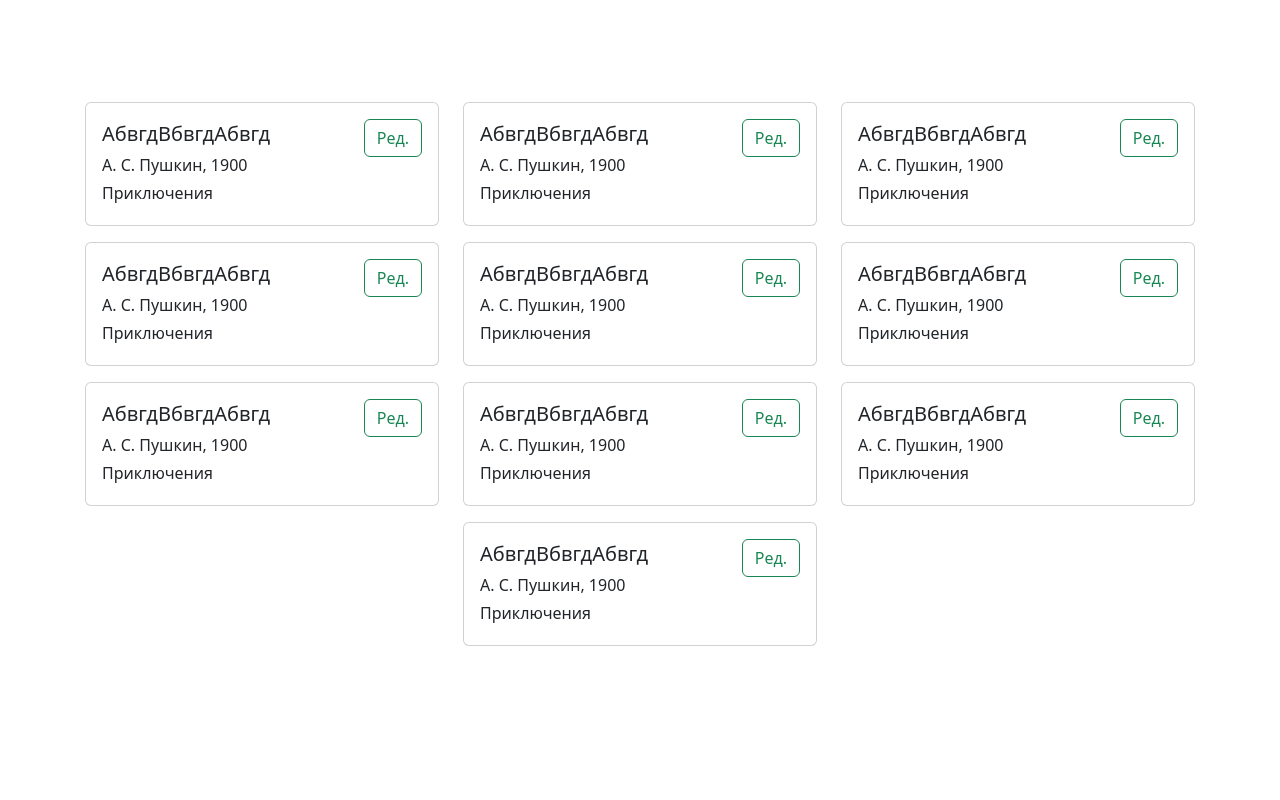
After one commit to eetosuu/TestTask, a Yii app: template views/book/index.php in a window 1280 px wide. The commit adds this page. Run offline with PHP 8.4 and a stand-in for Yii, Linux system fonts and the light colour scheme; the template is opened without the code that fills it, so the values that code supplies are empty; some libraries are stand-ins or nearby versions.

```diff
--- a/config/web.php
+++ b/config/web.php
@@ -42,10 +42,12 @@ $config = [
             ],
         ],
         'db' => $db,
+        'defaultRoute' => 'book/index',
         'urlManager' => [
             'enablePrettyUrl' => true,
             'showScriptName' => false,
             'rules' => [
+                '' => '',
             ],
         ],
     ],
--- a/models/ContactForm.php
+++ b/models/ContactForm.php
@@ -15,7 +15,6 @@ class ContactForm extends Model
     public $subject;
     public $body;
     public $verifyCode;
-
 
     /**
      * @return array the validation rules.
--- /dev/null
+++ b/views/book/index.php
@@ -0,0 +1,178 @@
+<?php
+
+/** @var yii\web\View $this */
+
+$this->title = 'Книги';
+?>
+<div class="row row-cols-3 justify-content-center gy-3 mt-3">
+    <div class="col-4">
+        <div class="card">
+            <div id="" class="card-body">
+                <div class="d-flex justify-content-between">
+                    <span class="card-title fs-5">АбвгдВбвгдАбвгд</span>
+                    <a href=""
+                       class="btn btn-outline-success align-self-start">Ред.</a>
+                </div>
+                <div class="card-subtitle mb-2 fs-6">
+                    А. С. Пушкин, 1900
+                </div>
+                <div class="card-subtitle mb-1">
+                    Приключения
+                </div>
+            </div>
+        </div>
+    </div>
+    <div class="col-4">
+        <div class="card">
+            <div id="" class="card-body">
+                <div class="d-flex justify-content-between">
+                    <span class="card-title fs-5">АбвгдВбвгдАбвгд</span>
+                    <a href=""
+                       class="btn btn-outline-success align-self-start">Ред.</a>
+                </div>
+                <div class="card-subtitle mb-2 fs-6">
+                    А. С. Пушкин, 1900
+                </div>
+                <div class="card-subtitle mb-1">
+                    Приключения
+                </div>
+            </div>
+        </div>
+    </div>
+    <div class="col-4">
+        <div class="card">
+            <div id="" class="card-body">
+                <div class="d-flex justify-content-between">
+                    <span class="card-title fs-5">АбвгдВбвгдАбвгд</span>
+                    <a href=""
+                       class="btn btn-outline-success align-self-start">Ред.</a>
+                </div>
+                <div class="card-subtitle mb-2 fs-6">
+                    А. С. Пушкин, 1900
+                </div>
+                <div class="card-subtitle mb-1">
+                    Приключения
+                </div>
+            </div>
+        </div>
+    </div>
+    <div class="col-4">
+        <div class="card">
+            <div id="" class="card-body">
+                <div class="d-flex justify-content-between">
+                    <span class="card-title fs-5">АбвгдВбвгдАбвгд</span>
+                    <a href=""
+                       class="btn btn-outline-success align-self-start">Ред.</a>
+                </div>
+                <div class="card-subtitle mb-2 fs-6">
+                    А. С. Пушкин, 1900
+                </div>
+                <div class="card-subtitle mb-1">
+                    Приключения
+                </div>
+            </div>
+        </div>
+    </div>
+    <div class="col-4">
+        <div class="card">
+            <div id="" class="card-body">
+                <div class="d-flex justify-content-between">
+                    <span class="card-title fs-5">АбвгдВбвгдАбвгд</span>
+                    <a href=""
+                       class="btn btn-outline-success align-self-start">Ред.</a>
+                </div>
+                <div class="card-subtitle mb-2 fs-6">
+                    А. С. Пушкин, 1900
+                </div>
+                <div class="card-subtitle mb-1">
+                    Приключения
+                </div>
+            </div>
+        </div>
+    </div>
+    <div class="col-4">
+        <div class="card">
+            <div id="" class="card-body">
+                <div class="d-flex justify-content-between">
+                    <span class="card-title fs-5">АбвгдВбвгдАбвгд</span>
+                    <a href=""
+                       class="btn btn-outline-success align-self-start">Ред.</a>
+                </div>
+                <div class="card-subtitle mb-2 fs-6">
+                    А. С. Пушкин, 1900
+                </div>
+                <div class="card-subtitle mb-1">
+                    Приключения
+                </div>
+            </div>
+        </div>
+    </div>
+    <div class="col-4">
+        <div class="card">
+            <div id="" class="card-body">
+                <div class="d-flex justify-content-between">
+                    <span class="card-title fs-5">АбвгдВбвгдАбвгд</span>
+                    <a href=""
+                       class="btn btn-outline-success align-self-start">Ред.</a>
+                </div>
+                <div class="card-subtitle mb-2 fs-6">
+                    А. С. Пушкин, 1900
+                </div>
+                <div class="card-subtitle mb-1">
+                    Приключения
+                </div>
+            </div>
+        </div>
+    </div>
+    <div class="col-4">
+        <div class="card">
+            <div id="" class="card-body">
+                <div class="d-flex justify-content-between">
+                    <span class="card-title fs-5">АбвгдВбвгдАбвгд</span>
+                    <a href=""
+                       class="btn btn-outline-success align-self-start">Ред.</a>
+                </div>
+                <div class="card-subtitle mb-2 fs-6">
+                    А. С. Пушкин, 1900
+                </div>
+                <div class="card-subtitle mb-1">
+                    Приключения
+                </div>
+            </div>
+        </div>
+    </div>
+    <div class="col-4">
+        <div class="card">
+            <div id="" class="card-body">
+                <div class="d-flex justify-content-between">
+                    <span class="card-title fs-5">АбвгдВбвгдАбвгд</span>
+                    <a href=""
+                       class="btn btn-outline-success align-self-start">Ред.</a>
+                </div>
+                <div class="card-subtitle mb-2 fs-6">
+                    А. С. Пушкин, 1900
+                </div>
+                <div class="card-subtitle mb-1">
+                    Приключения
+                </div>
+            </div>
+        </div>
+    </div>
+    <div class="col-4">
+        <div class="card">
+            <div id="" class="card-body">
+                <div class="d-flex justify-content-between">
+                    <span class="card-title fs-5">АбвгдВбвгдАбвгд</span>
+                    <a href=""
+                       class="btn btn-outline-success align-self-start">Ред.</a>
+                </div>
+                <div class="card-subtitle mb-2 fs-6">
+                    А. С. Пушкин, 1900
+                </div>
+                <div class="card-subtitle mb-1">
+                    Приключения
+                </div>
+            </div>
+        </div>
+    </div>
+</div>
--- a/views/layouts/main.php
+++ b/views/layouts/main.php
@@ -34,7 +34,7 @@ $this->registerLinkTag(['rel' => 'icon', 'type' => 'image/x-icon', 'href' => Yii
     NavBar::begin([
         'brandLabel' => Yii::$app->name,
         'brandUrl' => Yii::$app->homeUrl,
-        'options' => ['class' => 'navbar-expand-md navbar-dark bg-dark fixed-top']
+        'options' => ['class' => 'navbar-expand-md bg-info fixed-top navbar-dark']
     ]);
     echo Nav::widget([
         'options' => ['class' => 'navbar-nav'],
@@ -42,16 +42,6 @@ $this->registerLinkTag(['rel' => 'icon', 'type' => 'image/x-icon', 'href' => Yii
             ['label' => 'Home', 'url' => ['/site/index']],
             ['label' => 'About', 'url' => ['/site/about']],
             ['label' => 'Contact', 'url' => ['/site/contact']],
-            Yii::$app->user->isGuest
-                ? ['label' => 'Login', 'url' => ['/site/login']]
-                : '<li class="nav-item">'
-                    . Html::beginForm(['/site/logout'])
-                    . Html::submitButton(
-                        'Logout (' . Yii::$app->user->identity->username . ')',
-                        ['class' => 'nav-link btn btn-link logout']
-                    )
-                    . Html::endForm()
-                    . '</li>'
         ]
     ]);
     NavBar::end();
@@ -60,22 +50,11 @@ $this->registerLinkTag(['rel' => 'icon', 'type' => 'image/x-icon', 'href' => Yii
 
 <main id="main" class="flex-shrink-0" role="main">
     <div class="container">
-        <?php if (!empty($this->params['breadcrumbs'])): ?>
-            <?= Breadcrumbs::widget(['links' => $this->params['breadcrumbs']]) ?>
-        <?php endif ?>
-        <?= Alert::widget() ?>
         <?= $content ?>
     </div>
 </main>
 
-<footer id="footer" class="mt-auto py-3 bg-light">
-    <div class="container">
-        <div class="row text-muted">
-            <div class="col-md-6 text-center text-md-start">&copy; My Company <?= date('Y') ?></div>
-            <div class="col-md-6 text-center text-md-end"><?= Yii::powered() ?></div>
-        </div>
-    </div>
-</footer>
+
 
 <?php $this->endBody() ?>
 </body>
```
Also changed, not shown: controllers/BookController.php (added, +13 -0 lines), mail/layouts/html.php (deleted, +0 -22 lines), mail/layouts/text.php (deleted, +0 -13 lines).
